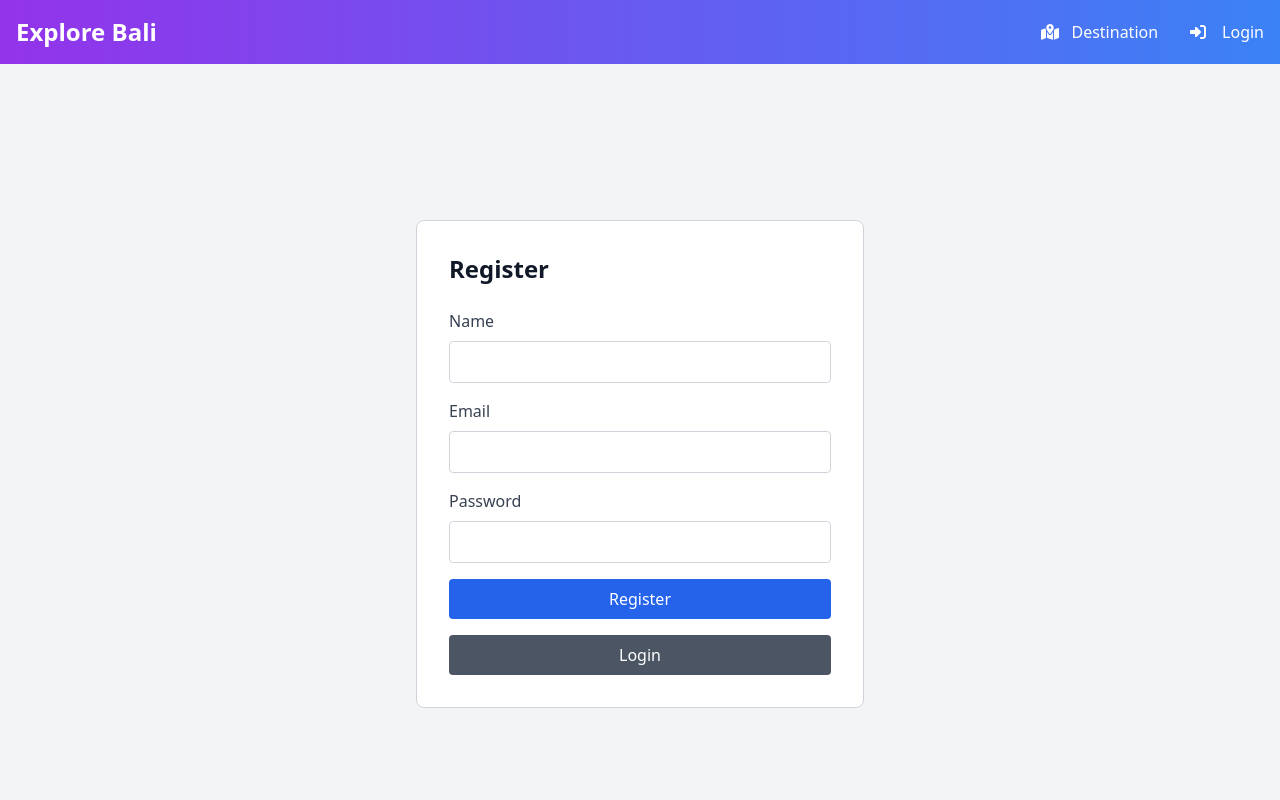
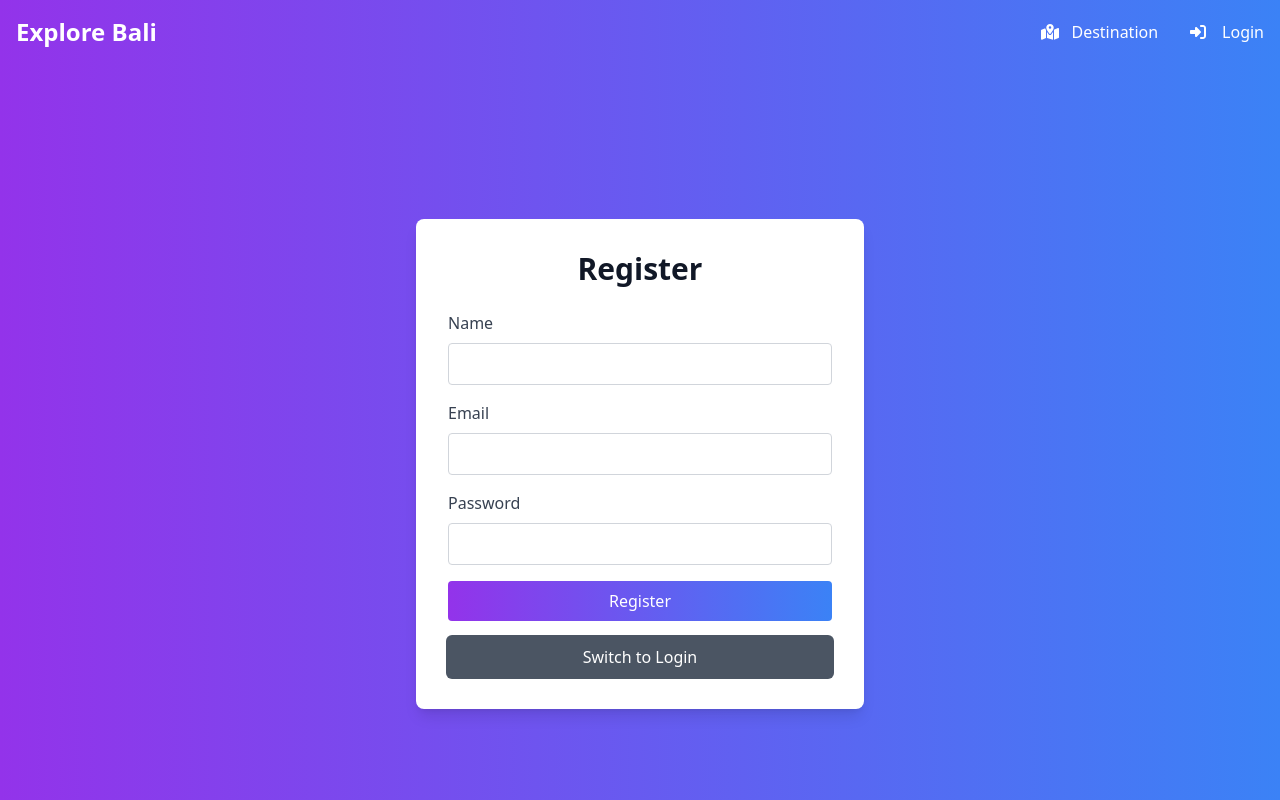
Before and after one commit to chenjacky32/Capstone-Bali, a React (Vite) app: page /login in a window 1280 px wide. Both pictures are taken after a click on the button "Switch to Register". Shown: the top 800 px of the page. Built offline with nearby package versions, Linux system fonts and the light colour scheme.

Commit message:
Lazy implementation, DetailPage improvement

```diff
--- a/index.html
+++ b/index.html
@@ -5,7 +5,7 @@
     <link
       rel="icon"
       type="image/svg+xml"
-      href="https://lh3.googleusercontent.com/pw/AP1GczNZBzYLdWwfS_WKzmrrCdkoeESB-D_unLpjJN6Lf_gKC57pYNuVUWZ_NTw7-5tw_Qz1WKNGUNLrjNbCEzoZxdshYQuq-5e3fCVmM0skGcCuvQE0FcN85BTI9fmPjpi6VypDeZKx4Rf1IEF4LqsFLTj7CoQdwNRdVLxCkXyo-Tnqc5WglMb0MjWi59c8y0Wg156PvOXhsZkCwuLqj-iSM1Kl7SMfarBQAGl1YoaQWKNV9kUFpQwR2u3fOWfDBrBEL28qi0VCzqWIjUd9eS9SbPKe8tjd2n81Iuq4ujNrqhwzI9Xc0n39B1LXV2Nm0nx32wCOxwTe_SIF5Z6tLO5uwTbcAOedk01IfYLXQPnW5bUCa_AERRO-KZoPLNapZT6Hei1N5wPge89mhcuTbBgxFbkSLzwTKVvLyUb1ULfAQemHwGMqmoIhYj3cZHQ0S3titvRLw9nUT1nUi6R7SbGzgaPeGEd_fL_PtmJANUI3X3kpCIvktBVqbF1Zw-MY9CTRx7O2pYmgCJRLi196Dh8bAzTR69XU9Uk13ggbNR1LFldB67QUFTgP3v427Z_adUgXsIlQfaaSNdp6k0TMX1qgOc4G2q4lUhRrczpVuorNqRoz6XX5ZiGQ4_cZwM_N9yuRgPa0JMdc_Es6VM6iI628uOV_aYttAdpvVP0DisbbXfXzY44h-oM_eFkUzvkm5h7uImlnGrmz3QlNgVh6gRx0hiV-17SW8eGJCyCcmjSxyh_A2dSsOJVR-fRfy3IsgaNL8y8snu9Ic0G3vxWBGEjzZY6JB1N6oob2RLjFZQvhEN6Se_1sl7DDk_-FlNFEx5zf6yEdfL19X889PBweN4xup6Y1UyP4Y8ZtF8dCDqc8v5dkSosWhlNixGV3Z6jaTTrr03YBRSoO_Kc-suBBm3dwrucmo943Z5loMPy3APQuuRLoqJGjO8TUAGWKcWkTtEg=w924-h870-s-no-gm?authuser=0"
+      href="https://lh3.googleusercontent.com/pw/AP1GczPEQYkL9llQEIpfuyky_guG0oIcjVHsvUcBlOSsprDKLM8LvjJ-gT7Rt6PusLw_Zw4lYPito6tTUPSkORKITesg3hNzgmCPcd3X7-aOaP1ZrqlDFxOnEfeK44HeVlVSucH6D5EQXZJ6r5u4udzUEON_djcMFsESbQpxRy6knfVy0ltiEER3QfcqqPZBqZ_dAqWZKM802G626EeHuCMiqyUi7gDxaGAlX1UvFDl8KetckFWYAcYYum0T16B5mVu9kHTlsarfTOs3CHjkIl0bdhvT19_tmZ3TNq8FE8MoWF58tln749qEITd5qdi7TfVw88JzZMOlBLix3n861fO9PsJWYWl2UI88ibnU8Do1ryvfclco51cZRi4suNy5viks8NsoyRST1t7CrP3HCRXuxgzfZVlqQIYJRlDQ3Sd2B1incGWuimk2EUD_tYJsnq6vxTMtvUgLfgDqu2V14VFJlm0zmNpWttry2X_x782A1gwj9p2jGkD6y3dNeSSAGz9GPxaCeg4lhued87jtuqJWtXvdVsMlHHq-TkjvcRo0a7u1VzE0wRF846z-zKwBW0MntbIPToqbpvyN91Bgnh1__hJz8wSK3DcxURhHwNqnTgbAv9X1AlJCmxhM5nn-UGHbShRslowSLTFgFH0UYXDYcP17_1tkMi3C81deHzg4Q9Jn93WEASsRoFJF0xsYIOF4Ij1-QGAKQ9GNNCBraJaFujlP1eAb7PNPHtAtIiqIyh-sziz_rSQBIAUCOsRNgHvN81GElKHKprMaotF4M72CpudP5TZpBgZFFQPML3g6lT505BefVYNWsKuxFH8-nQM3bC_Y57-E7X9b8TTc8pnPl04FlQfHryN__CfxTN29c4ca6DIvh33gWwCy5iwhGTxqzo9A2wR0olnkmheWPrQ-KNkYaOnF7V7nEOE0-BKjEQlWac00uT-sfJRY6UT0g-M=w924-h870-s-no-gm?authuser=0"
     />
     <meta name="viewport" content="width=device-width, initial-scale=1.0" />
     <title>Explore Bali</title>
--- a/src/App.jsx
+++ b/src/App.jsx
@@ -1,20 +1,24 @@
-// src/App.js
-import React from "react";
+import React, { Suspense } from "react";
 import { Route, Routes } from "react-router-dom";
 import PrivateRoute from "./utils/PrivateRoute";
 import NavBar from "./components/NavBar";
 import Footer from "./components/Footer";
-import HomePage from "./pages/HomePage";
-import DestinationPage from "./pages/DestinationPage";
-import LoginPage from "./pages/LoginPage";
-import DashboardPage from "./pages/DashboardPage";
-import DetailPage from "./pages/DetailPage";
+import LoadingSpinner from "./components/LoadingSpinner";
+
+// Lazy loading using React.lazy for your page components
+const HomePage = React.lazy(() => import("./pages/HomePage"));
+const DestinationPage = React.lazy(() => import("./pages/DestinationPage"));
+const LoginPage = React.lazy(() => import("./pages/LoginPage"));
+const DashboardPage = React.lazy(() => import("./pages/DashboardPage"));
+const DetailPage = React.lazy(() => import("./pages/DetailPage"));
 
 export default function App() {
   return (
     <div className="flex flex-col min-h-screen bg-color-dark">
       <NavBar />
       <main className="flex-grow">
+        {/* Use Suspense to display a fallback while components are loading */}
+        <Suspense fallback={<LoadingSpinner />}>
           <Routes>
             <Route path="/" element={<HomePage />} />
             <Route path="/destinations" element={<DestinationPage />} />
@@ -29,6 +33,7 @@ export default function App() {
               }
             />
           </Routes>
+        </Suspense>
       </main>
       <Footer />
     </div>
--- a/src/pages/DetailPage.jsx
+++ b/src/pages/DetailPage.jsx
@@ -2,15 +2,19 @@ import React, { useState, useEffect, useContext } from "react";
 import { useParams } from "react-router-dom";
 import { bookmarkDestination, unbookmarkDestination } from "../libs/api";
 import { AuthContext } from "../context/AuthContext";
+import LoadingSpinner from "../components/LoadingSpinner";
 
 const DetailPage = () => {
   const { id } = useParams();
   const [destination, setDestination] = useState(null);
   const [isBookmarked, setIsBookmarked] = useState(false);
+  const [isLoading, setIsLoading] = useState(true); // State to track loading
   const { isLoggedIn } = useContext(AuthContext);
 
   useEffect(() => {
     const fetchDestination = async () => {
+      // Simulate delay for 1 second
+      setTimeout(async () => {
         try {
           const response = await fetch(
             `${import.meta.env.VITE_REACT_APP_API_KEY}/destinations/${id}`
@@ -25,7 +29,10 @@ const DetailPage = () => {
           }
         } catch (error) {
           console.error("An error occurred while fetching the destination.");
+        } finally {
+          setIsLoading(false); // Set loading to false once data is fetched (success or error)
         }
+      }, 1000); // Delay of 1 second (1000 milliseconds)
     };
 
     fetchDestination();
@@ -53,10 +60,14 @@ const DetailPage = () => {
     }
   };
 
+  if (isLoading) {
+    return <LoadingSpinner />; // Show loading spinner while data is being fetched
+  }
+
   if (!destination) {
     return (
       <div className="flex items-center justify-center h-screen">
-        Loading...
+        Error: Destination not found
       </div>
     );
   }
@@ -64,24 +75,38 @@ const DetailPage = () => {
   return (
     <div className="flex flex-col items-center justify-center min-h-screen bg-gray-100">
       <div className="w-full max-w-2xl p-8 bg-white rounded-lg shadow-md">
+        {/* Row 1: Image */}
+        <div className="pb-6 mb-6 border-b-2">
+          <img
+            className="w-full rounded-lg shadow-lg"
+            src={destination.img}
+            alt={destination.name}
+          />
+        </div>
+
+        {/* Row 2: Name and Bookmark Button */}
+        <div className="pb-6 mb-6 border-b-2">
           <h2 className="mb-4 text-2xl font-bold text-gray-900">
             {destination.name}
           </h2>
-        <img
-          className="w-full mb-4 rounded-lg shadow-lg"
-          src={destination.img}
-          alt={destination.name}
-        />
-        <p className="mb-4 text-gray-700">{destination.description}</p>
-        <p className="text-sm text-gray-500">{destination.location}</p>
           {isLoggedIn && (
             <button
               onClick={handleBookmark}
-            className="px-4 py-2 mt-4 text-white bg-blue-600 rounded hover:bg-blue-700"
+              className={`px-4 py-2 text-white rounded ${
+                isBookmarked
+                  ? "bg-red-600 hover:bg-red-700"
+                  : "bg-gradient-to-r from-purple-600 to-blue-500"
+              }`}
             >
               {isBookmarked ? "Remove Bookmark" : "Add Bookmark"}
             </button>
           )}
+        </div>
+
+        {/* Row 3: Description */}
+        <div>
+          <p className="text-gray-700">{destination.description}</p>
+        </div>
       </div>
     </div>
   );
--- a/src/pages/LoginPage.jsx
+++ b/src/pages/LoginPage.jsx
@@ -67,9 +67,9 @@ const LoginPage = () => {
   };
 
   return (
-    <div className="flex items-center justify-center min-h-screen bg-gray-100">
-      <div className="w-full max-w-md p-8 bg-white border border-gray-300 rounded-lg">
-        <h2 className="mb-6 text-2xl font-bold text-gray-900">
+    <div className="flex items-center justify-center min-h-screen bg-gradient-to-r from-purple-600 to-blue-500">
+      <div className="w-full max-w-md p-8 bg-white rounded-lg shadow-lg">
+        <h2 className="mb-6 text-3xl font-bold text-center text-gray-900">
           {isLogin ? "Login" : "Register"}
         </h2>
         {error && <div className="mb-4 text-red-600">{error}</div>}
@@ -84,7 +84,7 @@ const LoginPage = () => {
                 id="name"
                 value={name}
                 onChange={(e) => setName(e.target.value)}
-                className="w-full p-2 border border-gray-300 rounded"
+                className="w-full p-2 border border-gray-300 rounded focus:outline-none focus:ring-2 focus:ring-purple-600"
                 required
               />
             </div>
@@ -98,7 +98,7 @@ const LoginPage = () => {
               id="email"
               value={email}
               onChange={(e) => setEmail(e.target.value)}
-              className="w-full p-2 border border-gray-300 rounded"
+              className="w-full p-2 border border-gray-300 rounded focus:outline-none focus:ring-2 focus:ring-purple-600"
               required
             />
           </div>
@@ -111,24 +111,24 @@ const LoginPage = () => {
               id="password"
               value={password}
               onChange={(e) => setPassword(e.target.value)}
-              className="w-full p-2 border border-gray-300 rounded"
+              className="w-full p-2 border border-gray-300 rounded focus:outline-none focus:ring-2 focus:ring-purple-600"
               required
             />
           </div>
           <button
             type="submit"
-            className="w-full px-4 py-2 text-white transition duration-200 bg-blue-600 rounded hover:bg-blue-700"
+            className="w-full px-4 py-2 text-white transition duration-200 rounded bg-gradient-to-r from-purple-600 to-blue-500 hover:from-purple-700 hover:to-blue-600 focus:outline-none focus:ring-2 focus:ring-purple-600"
           >
             {isLogin ? "Login" : "Register"}
           </button>
-          <button
-            type="button"
-            onClick={() => setIsLogin(!isLogin)}
-            className="w-full px-4 py-2 mt-4 text-white transition duration-200 bg-gray-600 rounded hover:bg-gray-700"
-          >
-            {isLogin ? "Switch to Register" : "Login"}
-          </button>
         </form>
+        <button
+          type="button"
+          onClick={() => setIsLogin(!isLogin)}
+          className="w-full px-4 py-2 mt-4 text-white transition duration-200 bg-gray-600 rounded hover:bg-gray-700 focus:outline-none focus:ring-2 focus:ring-gray-600"
+        >
+          {isLogin ? "Switch to Register" : "Switch to Login"}
+        </button>
       </div>
     </div>
   );
```
Lines whose indentation alone changed are shown as unchanged.
